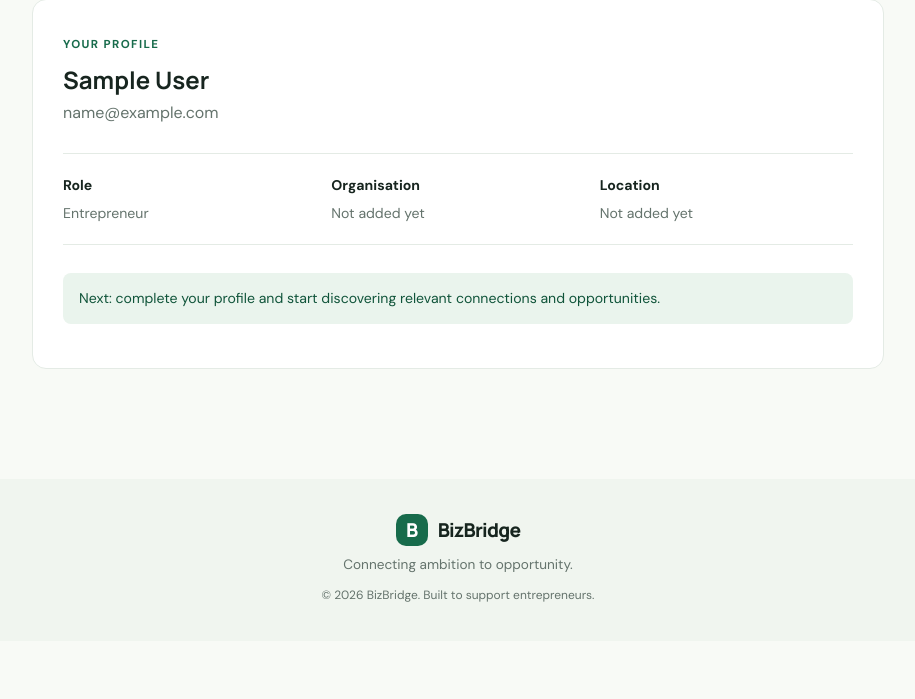
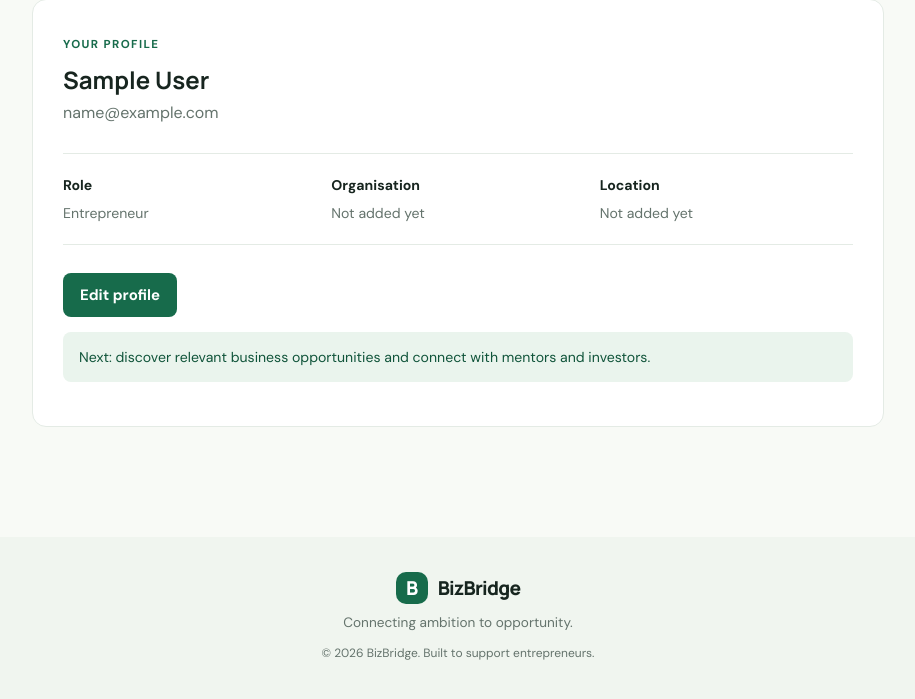
Before and after one commit to duwase7/bizbridge, a Django app: page /accounts/dashboard/ in a window 1280 px wide. Shown: the part 341-1040 px from the top of the page, without its empty margins (182-1097 px from the left). Before the commit the page ends 943 px from the top, so only its background shows below. Run offline with Django 5.2, Linux system fonts and the light colour scheme; the visitor is signed in with stand-in values (Sample User, id 1).

Commit message:
feat: link dashboard to profile editor

```diff
--- a/templates/accounts/dashboard.html
+++ b/templates/accounts/dashboard.html
@@ -12,7 +12,11 @@
             <p><strong>Organisation</strong><span>{{ user.organization|default:"Not added yet" }}</span></p>
             <p><strong>Location</strong><span>{{ user.location|default:"Not added yet" }}</span></p>
         </div>
-        <p class="coming-soon">Next: complete your profile and start discovering relevant connections and opportunities.</p>
+        {% if user.bio %}
+            <p>{{ user.bio }}</p>
+        {% endif %}
+        <a class="button button-small" href="{% url 'edit_profile' %}">Edit profile</a>
+        <p class="coming-soon">Next: discover relevant business opportunities and connect with mentors and investors.</p>
     </div>
 </section>
 {% endblock %}
```
